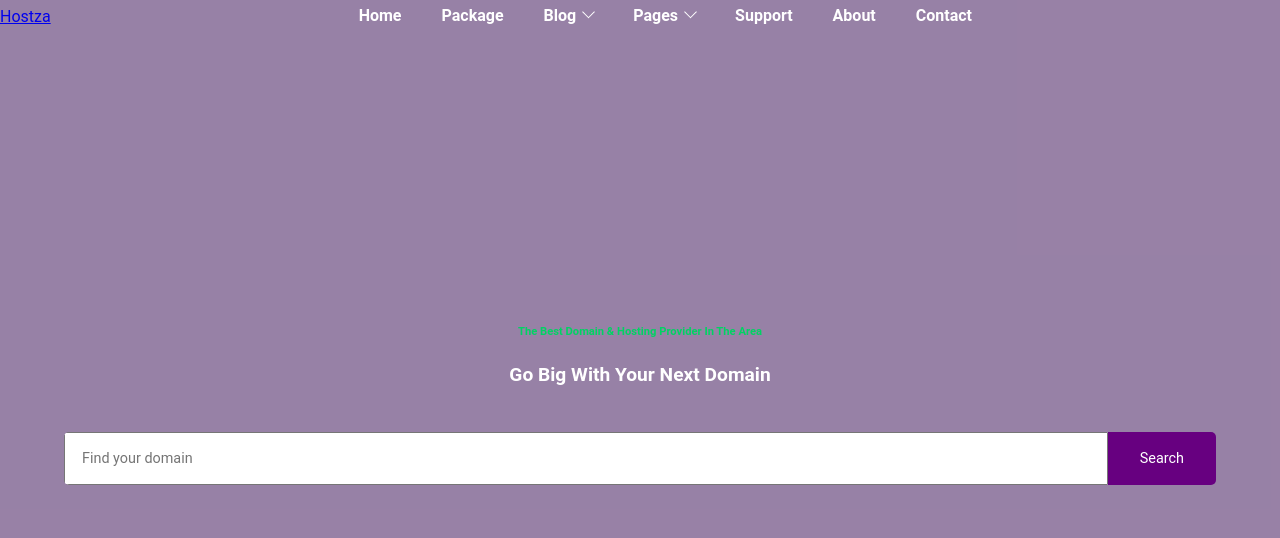
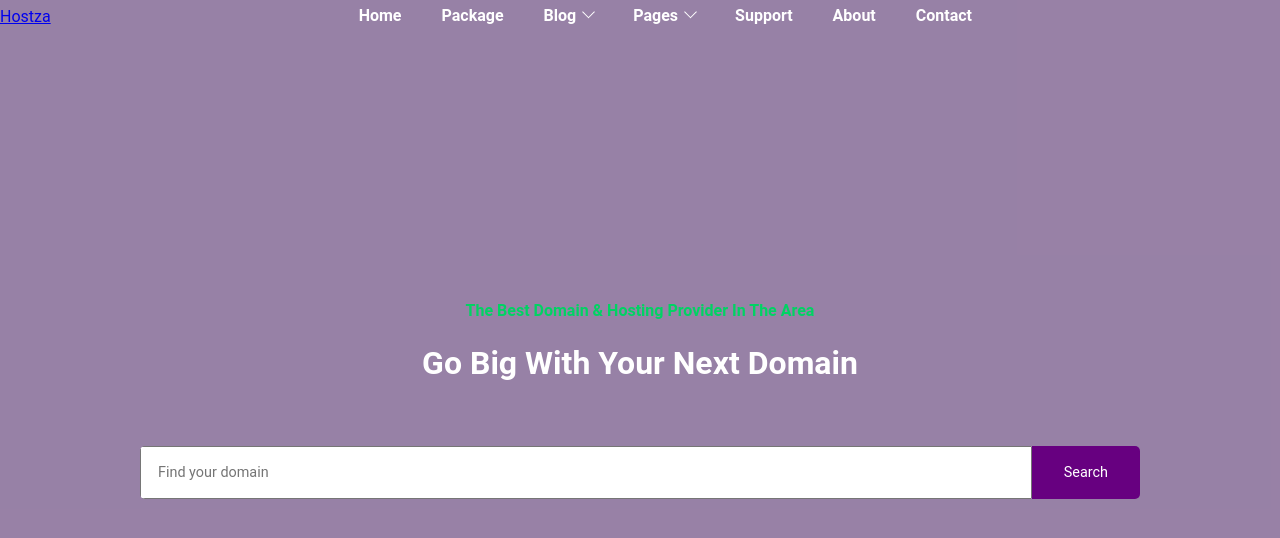
Before and after one commit to malk1405/hostza, a React (Create React App) app: page / in a window 1280 px wide. Shown: the top 538 px of the page. Built offline with nearby package versions, Linux system fonts and the light colour scheme; the HTML template or start-up script is replaced by a standard one.

Commit message:
Изменил отступы и размеры шрифта в зависимости от экрана

```diff
--- a/src/components/Home/Intro/intro.css
+++ b/src/components/Home/Intro/intro.css
@@ -10,19 +10,23 @@
 .intro h1 {
   color: white;
   font-size: 1.2rem;
+  margin: 0;
+  margin-bottom: 2em;
 }
 
 .intro h2 {
   color: #00d363;
   font-size: 0.7rem;
+  margin: 0;
+  margin-bottom: 1.5em;
 }
 
 .intro form {
   border-radius: 5px;
   display: flex;
-  margin-top: 30px;
   overflow: hidden;
   width: 90%;
+  max-width: 1000px;
 }
 
 .intro input,
@@ -44,3 +48,19 @@
   flex-shrink: 0;
   padding: 1rem 2rem;
 }
+
+@media (min-width: 768px) {
+  .intro h1 {
+    font-size: 1.5rem;
+  }
+}
+
+@media (min-width: 992px) {
+  .intro h1 {
+    font-size: 2rem;
+  }
+
+  .intro h2 {
+    font-size: 1rem;
+  }
+}
```
